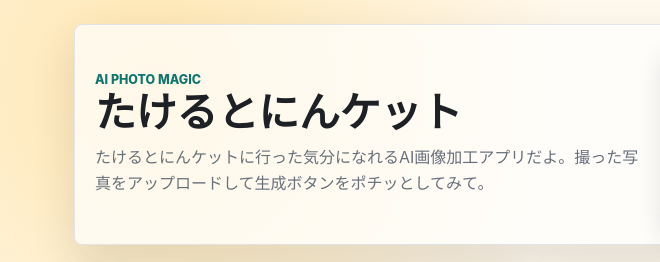
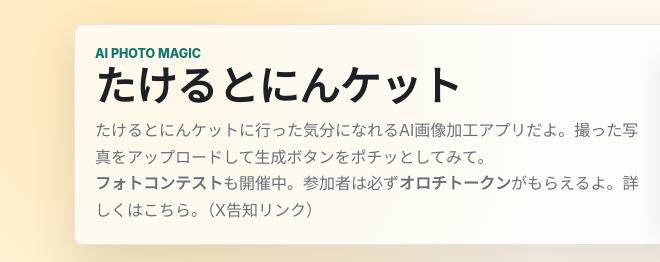
Before and after one commit to awoahiru/takeru, a website: page public/index.html in a window 1280 px wide. Shown: the top 262 px of the page, 0-660 px from the left. Drawn offline with Linux system fonts and the light colour scheme.

Commit message:
Add contest note to hero copy

```diff
--- a/public/index.html
+++ b/public/index.html
@@ -4,7 +4,7 @@
     <meta charset="utf-8" />
     <meta name="viewport" content="width=device-width, initial-scale=1" />
     <title>たけるとにんケット</title>
-    <link rel="stylesheet" href="/styles.css?v=20260611-support-note" />
+    <link rel="stylesheet" href="/styles.css?v=20260611-contest-note" />
   </head>
   <body>
     <main class="app-shell">
@@ -14,6 +14,8 @@
           <h1>たけるとにんケット</h1>
           <p class="lead">
             たけるとにんケットに行った気分になれるAI画像加工アプリだよ。撮った写真をアップロードして生成ボタンをポチッとしてみて。
+            <br />
+            <strong>フォトコンテスト</strong>も開催中。参加者は必ず<strong>オロチトークン</strong>がもらえるよ。詳しくはこちら。（X告知リンク）
           </p>
         </div>
         <div class="hero-image-wrap" aria-hidden="true">
```
